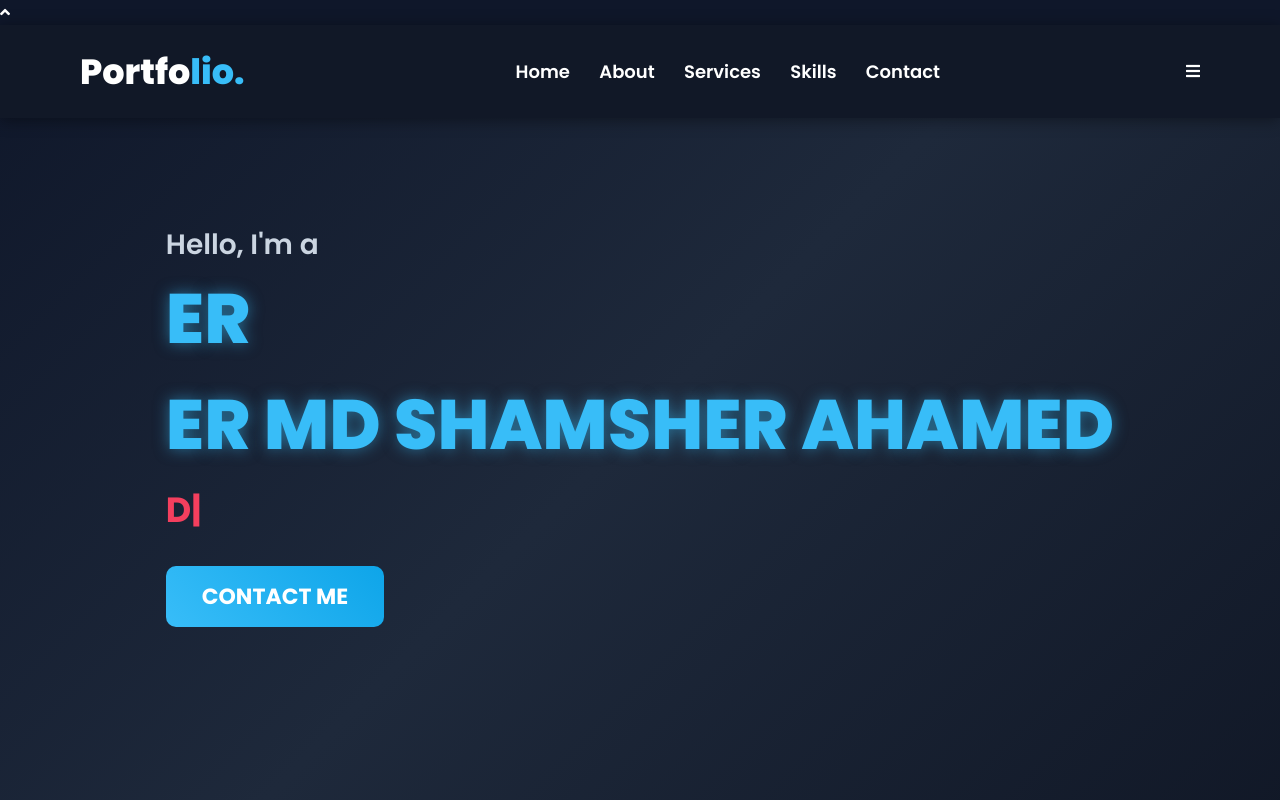
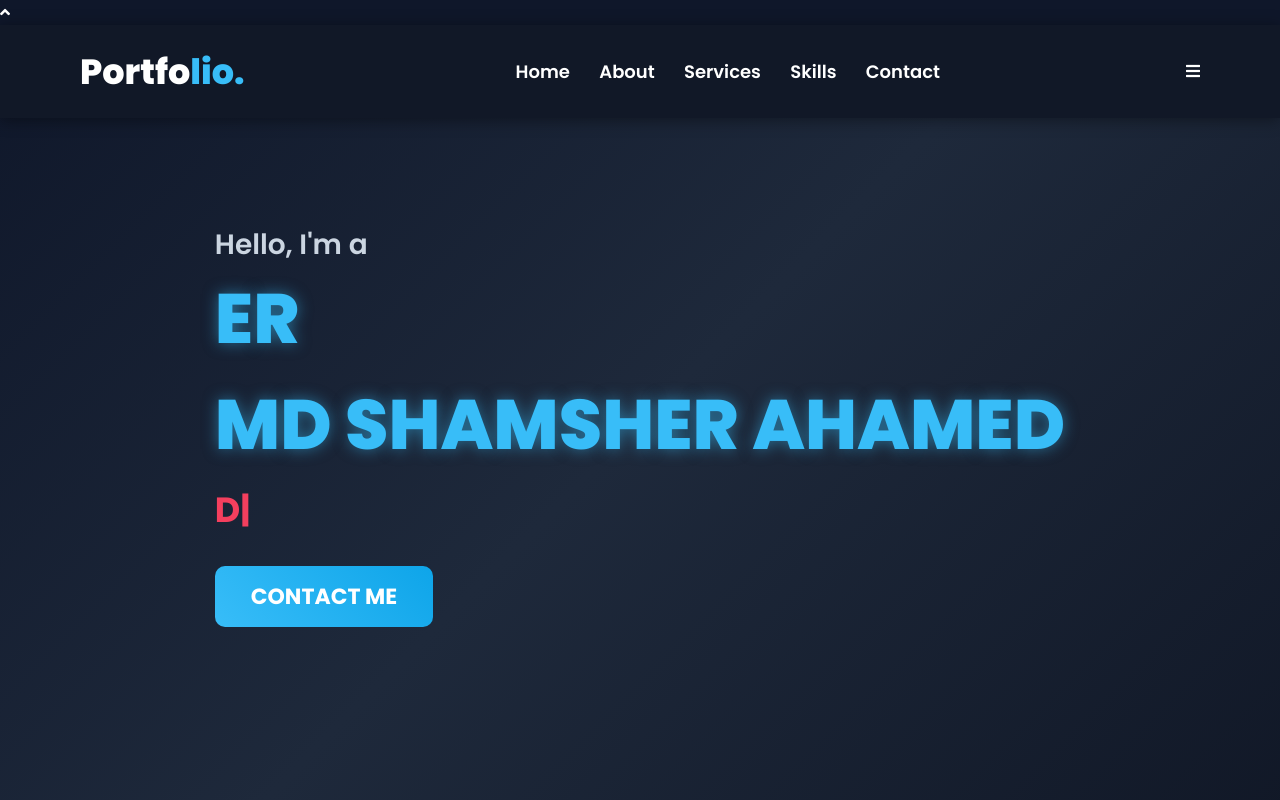
Before and after one commit to eglsamser/Sham-Portfolio, a plain HTML site: page index.html in a window 1280 px wide. Shown: the top 800 px of the page. Drawn offline with nearby package versions, Linux system fonts and the light colour scheme.

Commit message:
Update index.html

```diff
--- a/index.html
+++ b/index.html
@@ -43,7 +43,7 @@
             <div class="home-content">
                 <div class="text-1">Hello, I'm a</div>
                 <div class="text-2">ER  </div>
-                <div class="text-2">ER MD SHAMSHER AHAMED </div>
+                <div class="text-2"> MD SHAMSHER AHAMED </div>
                 <div class="text-3"> <span class="typing"></span></div>
                 <a href="https://web.whatsapp.com/send?phone=+918090365014&amp; text='hello sir '">CONTACT ME</a>
             </div>
@@ -248,14 +248,13 @@
             <h2 class="title">Contact me</h2>
             <div class="contact-content">
                 <div class="column left">
-                    <div class="text">Get in Touch</div>
-                    <p></p>
+
                     <div class="icons">
                         <div class="row">
                             <i class="fas fa-user"></i>
                             <div class="info">
                                 <div class="head">Name:-</div>
-                                <div class="sub-title">Mo MD SHAMSHER AHAMED </div>
+                                <div class="sub-title"> MD SHAMSHER AHAMED </div>
                             </div>
                         </div>
                         <div class="row">
```
